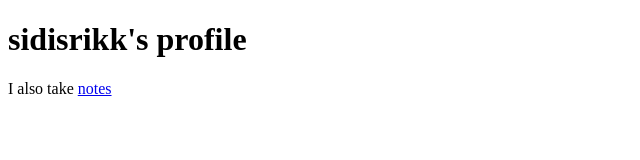
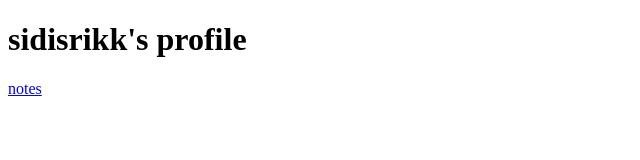
Before and after one commit to sidisrikk/sidisrikk.github.io, a plain HTML site: page index.html in a window 1280 px wide. Shown: the whole page, without its empty margins (0-640 px from the left). Drawn offline with Linux system fonts and the light colour scheme.

Commit message:
Update index.html

```diff
--- a/index.html
+++ b/index.html
@@ -2,6 +2,6 @@
 <html>
 <body>
 <h1>sidisrikk's profile</h1>
-<p>I also take <a href="https://medium.com/@sidi.srikk">notes</a></p>
+<p><a href="https://medium.com/@sidi.srikk">notes</a></p>
 </body>
 </html>
```
